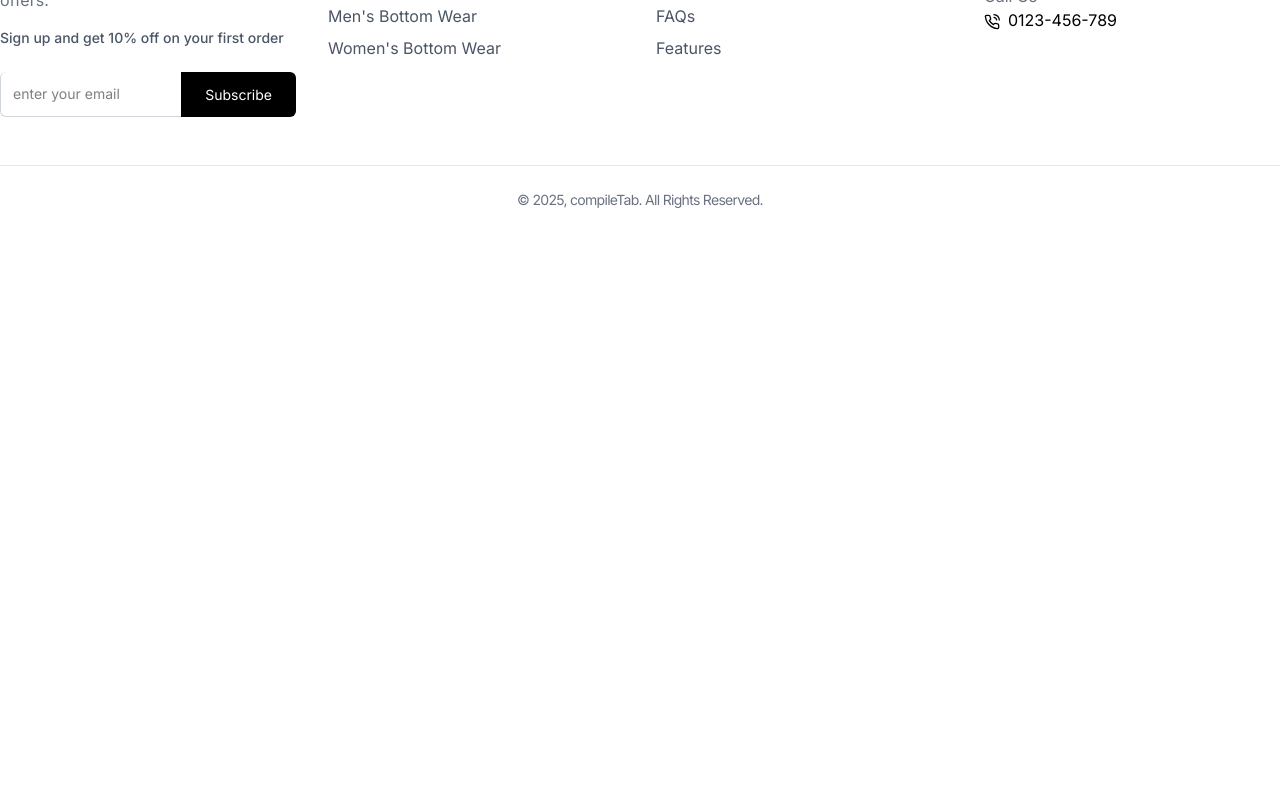
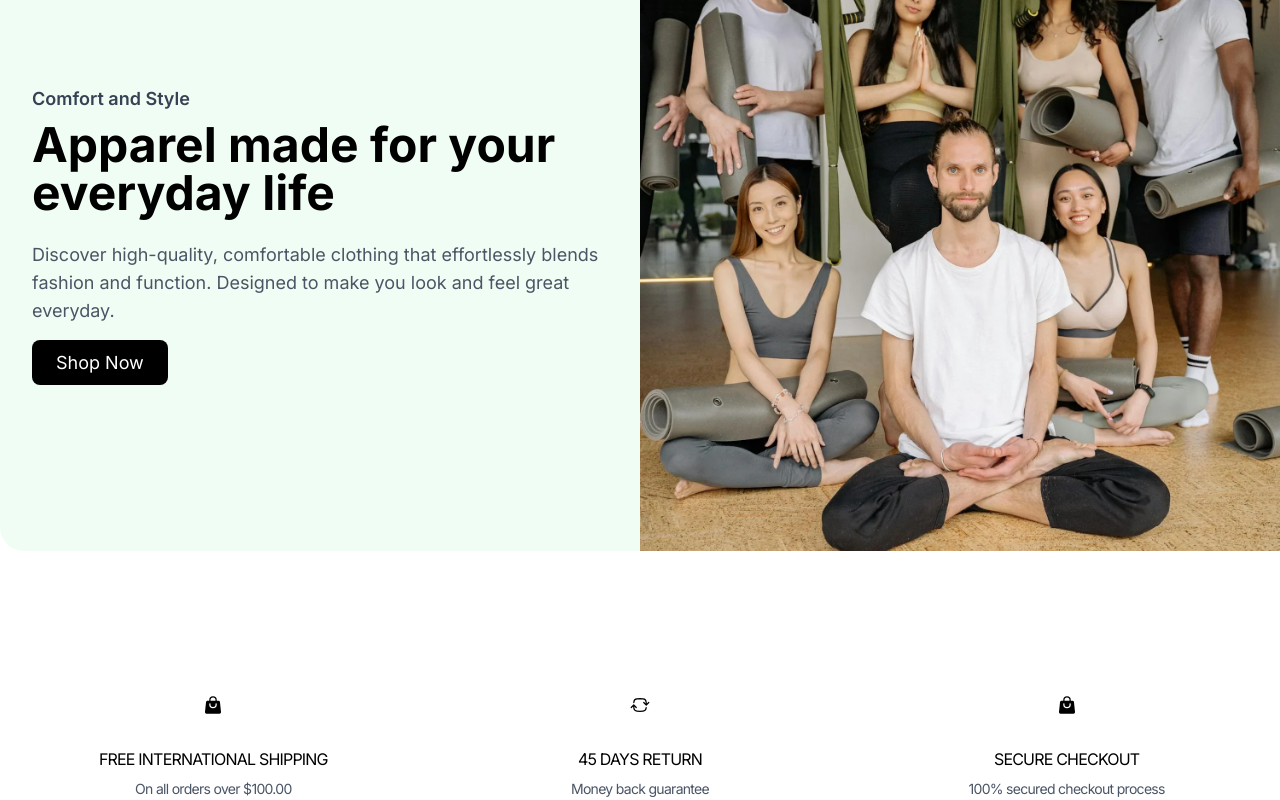
Before and after one commit to DeepakRizal/Ecommerce-web-app, a React (Vite) app in the folder frontend/: page / in a window 1280 px wide. Shown: the part 4840-5640 px from the top of the page. Before the commit the page ends 5098 px from the top, so only its background shows below. Built offline with nearby package versions, Linux system fonts and the light colour scheme.

Commit message:
feat: complete Features section and finalize Homepage UI

```diff
--- /dev/null
+++ b/frontend/src/components/Products/FeaturedCollection.jsx
@@ -0,0 +1,41 @@
+import React from "react";
+import { Link } from "react-router-dom";
+import featured from "./../../assets/featured.webp";
+const FeaturedCollection = () => {
+  return (
+    <section className="py-16 px-4 lg:px-0">
+      <div className="container mx-auto flex flex-col-reverse lg:flex-row items-center bg-green-50 rounded-3xl">
+        {/* Left Content  */}
+        <div className="lg:w-1/2 p-8 text-center lg:text-left">
+          <h2 className="text-lg font-semibold text-gray-700 mb-2">
+            Comfort and Style
+          </h2>
+          <h2 className="text-4xl lg:text-5xl font-bold mb-6">
+            Apparel made for your everyday life
+          </h2>
+          <p className="text-lg text-gray-600 mb-6">
+            Discover high-quality, comfortable clothing that effortlessly blends
+            fashion and function. Designed to make you look and feel great
+            everyday.
+          </p>
+          <Link
+            to="/collections/all"
+            className="bg-black text-white px-6 py-3 rounded-lg text-lg hover:bg-gray-800"
+          >
+            Shop Now
+          </Link>
+        </div>
+        {/* Right Content  */}
+        <div className="lg:w-1/2">
+          <img
+            src={featured}
+            alt="Featured Collection"
+            className="w-full h-full object-cover lg:rounded-tr-3xl"
+          />
+        </div>
+      </div>
+    </section>
+  );
+};
+
+export default FeaturedCollection;
--- /dev/null
+++ b/frontend/src/components/Products/FeaturesSection.jsx
@@ -0,0 +1,43 @@
+import React from "react";
+import { HiArrowPathRoundedSquare, HiShoppingBag } from "react-icons/hi2";
+
+const FeaturesSection = () => {
+  return (
+    <section className="py-16 px-4 bg-white">
+      <div className="container mx-auto grid grid-cols-1 md:grid-cols-3 gap-8 text-center">
+        {/* Feature 1 */}
+        <div className="flex flex-col items-center">
+          <div className="p-4 rounded-full mb-4">
+            <HiShoppingBag className="text-xl" />
+          </div>
+          <h4 className="tracking-tighter mb-2">FREE INTERNATIONAL SHIPPING</h4>
+          <p className="text-gray-600 text-sm tracking-tighter">
+            On all orders over $100.00
+          </p>
+        </div>
+        {/* Feature 2 */}
+        <div className="flex flex-col items-center">
+          <div className="p-4 rounded-full mb-4">
+            <HiArrowPathRoundedSquare className="text-xl" />
+          </div>
+          <h4 className="tracking-tighter mb-2">45 DAYS RETURN</h4>
+          <p className="text-gray-600 text-sm tracking-tighter">
+            Money back guarantee
+          </p>
+        </div>
+        {/* Feature 3 */}
+        <div className="flex flex-col items-center">
+          <div className="p-4 rounded-full mb-4">
+            <HiShoppingBag className="text-xl" />
+          </div>
+          <h4 className="tracking-tighter mb-2">SECURE CHECKOUT</h4>
+          <p className="text-gray-600 text-sm tracking-tighter">
+            100% secured checkout process
+          </p>
+        </div>
+      </div>
+    </section>
+  );
+};
+
+export default FeaturesSection;
--- a/frontend/src/pages/Home.jsx
+++ b/frontend/src/pages/Home.jsx
@@ -4,6 +4,8 @@
 import NewArrivals from "../components/Products/NewArrivals";
 import ProductDetails from "../components/Products/ProductDetails";
 import ProductGrid from "../components/Products/ProductGrid";
+import FeaturedCollection from "../components/Products/FeaturedCollection";
+import FeaturesSection from "../components/Products/FeaturesSection";
 
 const placeholderProducts = [
   {
@@ -73,6 +75,8 @@
         </h2>
         <ProductGrid products={placeholderProducts} />
       </div>
+      <FeaturedCollection />
+      <FeaturesSection />
     </div>
   );
 };
```
